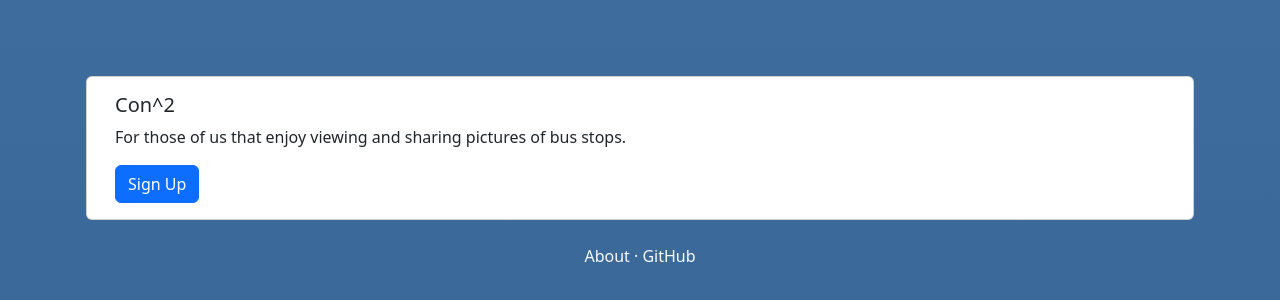
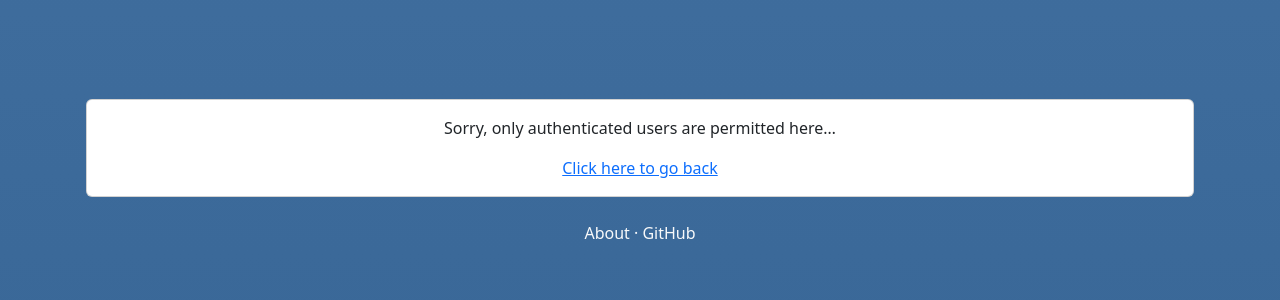
Before and after one commit to s1gtrap/con2, a React (Create React App) app: page /invite in a window 1280 px wide. Before the commit this address led to /. Shown: the part 228-528 px from the top of the page. Built offline with nearby package versions, Linux system fonts and the light colour scheme; no server answers; the HTML template or start-up script is replaced by a standard one.

Commit message:
Stop redirecting automatically on unauthorized

```diff
--- a/src/App.tsx
+++ b/src/App.tsx
@@ -2,7 +2,7 @@ import 'bootstrap/dist/css/bootstrap.min.css';
 import React, { useCallback, useEffect, useState } from 'react';
 import {
   createBrowserRouter,
-  Navigate,
+  Link,
   RouterProvider,
 } from 'react-router-dom';
 
@@ -37,7 +37,12 @@ function UGuard({ component, fetchAuthJson, user }: UGProps) {
   if (user !== null) {
     return component({ fetchAuthJson, user });
   } else {
-    return <Navigate to="/" />
+    return (
+      <div className="text-center">
+        <p>Sorry, only authenticated users are permitted here…</p>
+        <Link to="/">Click here to go back</Link>
+      </div>
+    );
   }
 }
 
```
